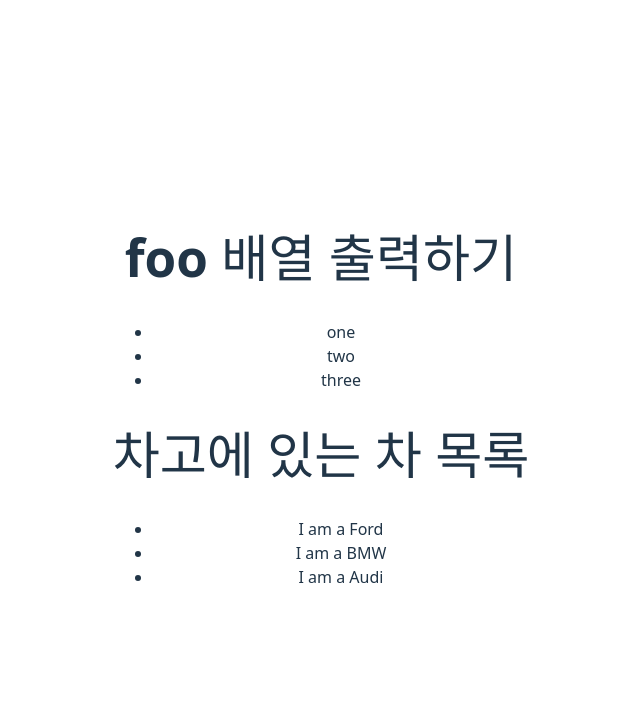
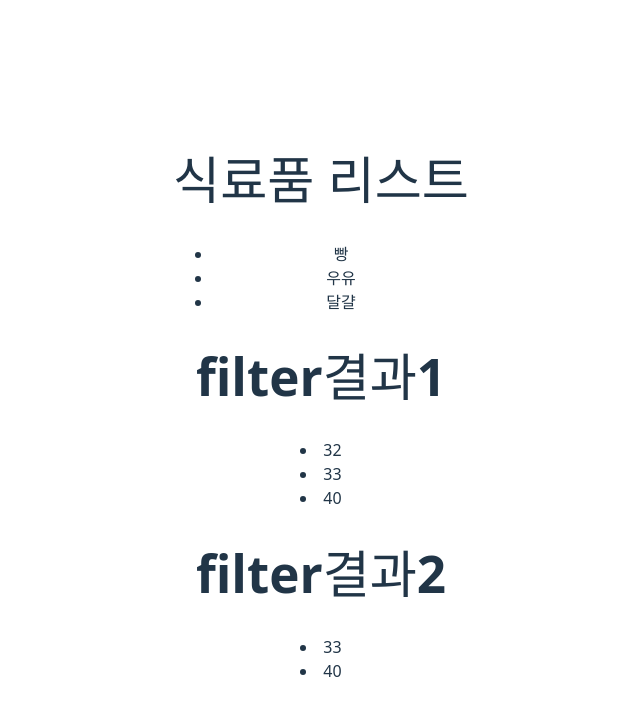
Before and after one commit to winshine0326/Frontend-track, a React (Vite) app in the folder day03/: page / in a window 1280 px wide. Shown: the top 716 px of the page, without its empty margins (319-959 px from the left). Built offline with nearby package versions, Linux system fonts and the light colour scheme.

Commit message:
map을 이용한 컴포넌트 렌더링(2) - filter 이용

```diff
--- a/day03/src/App.jsx
+++ b/day03/src/App.jsx
@@ -1,10 +1,12 @@
 import './App.css'
 import MapTest1 from './MapTest1'
+import MapTest2 from './MapTest2'
 
 function App() {
   return (
     <div>
-      <MapTest1/>
+      {/* <MapTest1/> */}
+      <MapTest2/>
     </div>
   )
 }
--- /dev/null
+++ b/day03/src/MapTest2.jsx
@@ -0,0 +1,36 @@
+function MapTest2() {
+    const items = [
+        { id: 1, name: '빵' },
+        { id: 2, name: '우유' },
+        { id: 3, name: '달걀' }
+    ];
+    const ages = [32, 33, 16, 40];
+    const result = ages.filter(checkAdult);
+    const result2 = ages.filter((item, index) => item >= 33);
+
+    function checkAdult(age) {
+        return age >= 18;
+    }
+    return (
+        <>
+            <h1>식료품 리스트</h1>
+            <ul>
+                {items.map((item) => <li
+                    key={item.id}>{item.name}</li>)}
+            </ul>
+            <h1>filter결과1</h1>
+
+            {
+                result.map((item) =>
+                    <li>{item}</li>
+                )}
+            <h1>filter결과2</h1>
+            {
+                result2.map((item)=><li>{item}</li>)
+            }
+
+        </>
+    );
+}
+
+export default MapTest2;
```
